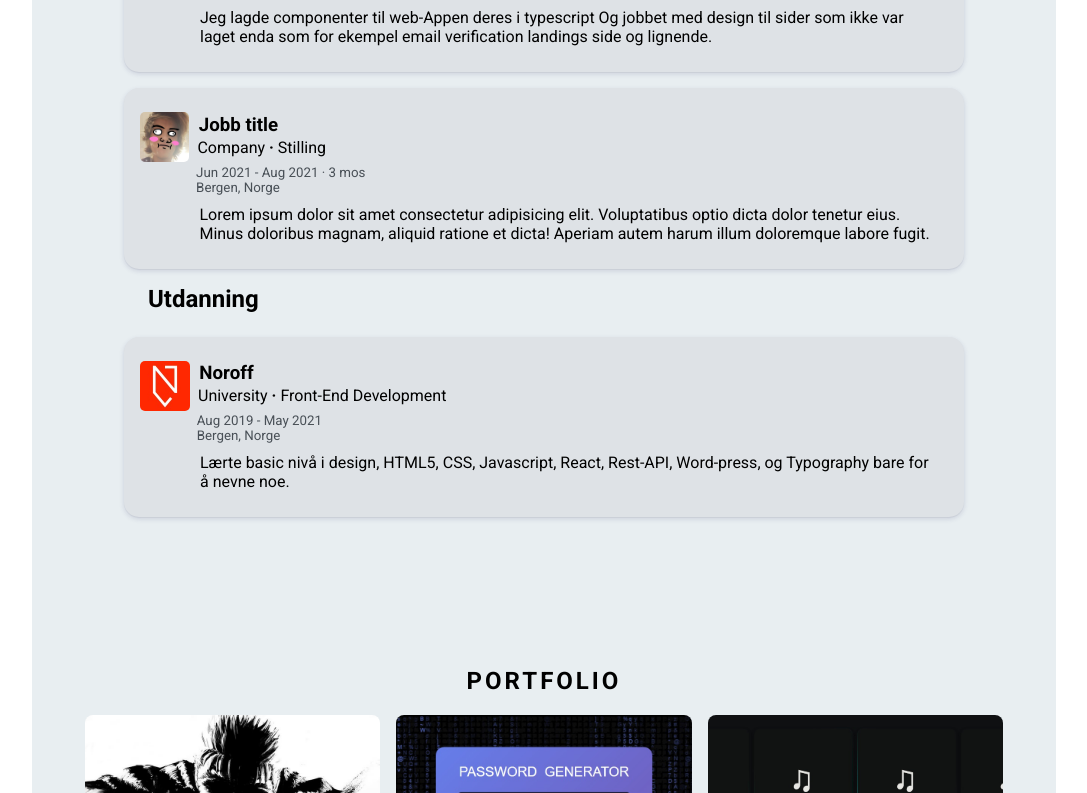
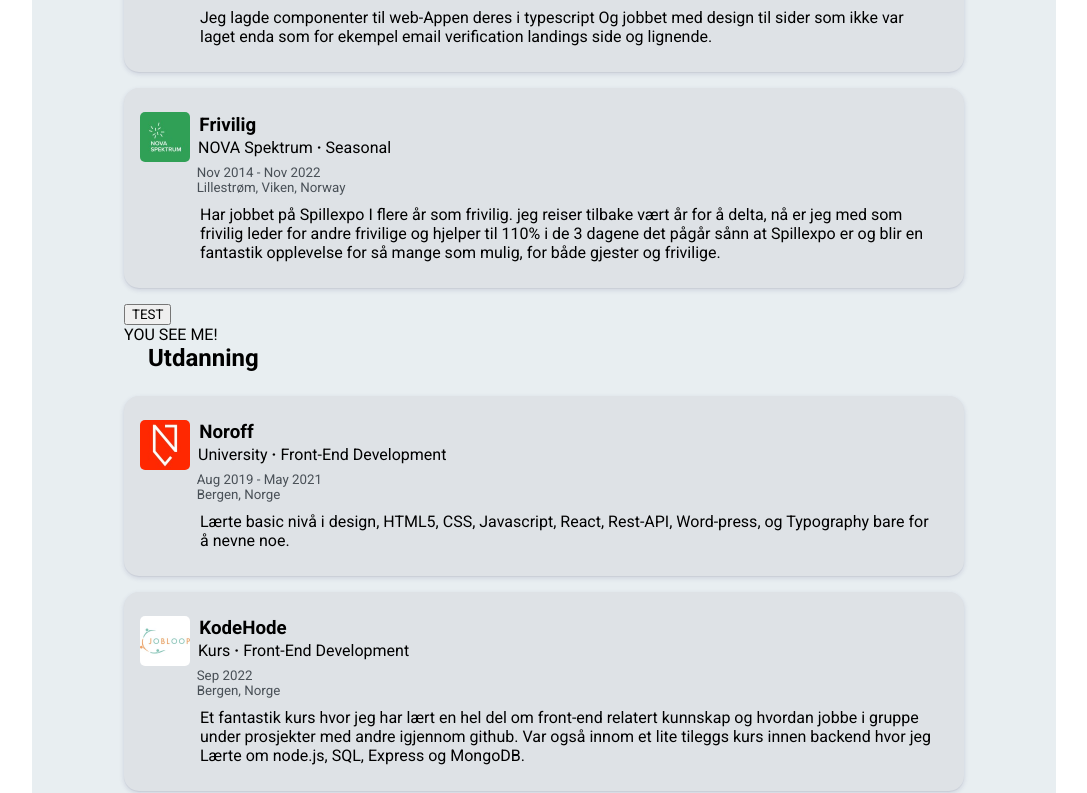
Before and after one commit to H3X-C0DE/Hex-Portfolio, a React (Create React App) app: page / in a window 1280 px wide. Shown: the part 1607-2400 px from the top of the page, without its empty margins (96-1183 px from the left). Built offline with nearby package versions, Linux system fonts and the light colour scheme.

Commit message:
added more content

```diff
--- a/src/Components/Cv.jsx
+++ b/src/Components/Cv.jsx
@@ -1,8 +1,10 @@
 import React from "react";
 import "../Styles/Cv.css";
 import placeholderImg from "../Assets/Images/me.jpg";
-import img1 from "../Assets/Images/ecplay.jpg";
+import img1 from "../Assets/Images/ecPlay.jpg";
 import img2 from "../Assets/Images/noroff.jpg";
+import img3 from "../Assets/Images/nova.jpg";
+import img4 from "../Assets/Images/jobLoop.jpg";
 
 export default function Cv() {
   return (
@@ -16,7 +18,7 @@ export default function Cv() {
             <div className="cv-card-content">
               <h3>Junior front-end developer</h3>
               <p className="cv-card-under-title">
-                EC-Play <span>·</span> Sommer Vikar
+                EC-Play <span>·</span> Seasonal
               </p>
               <p className="cv-card-info">Jun 2021 - Aug 2021 · 3 mos</p>
               <p className="cv-card-info">Bergen, Norge</p>
@@ -28,22 +30,26 @@ export default function Cv() {
             </div>
           </div>
           <div className="cv-card">
-            <img src={placeholderImg} alt="company logo" />
+            <img src={img3} alt="company logo" />
             <div className="cv-card-content">
-              <h3>Jobb title</h3>
+              <h3>Frivilig</h3>
               <p className="cv-card-under-title">
-                Company <span>·</span> Stilling
+                NOVA Spektrum <span>·</span> Seasonal
               </p>
-              <p className="cv-card-info">Jun 2021 - Aug 2021 · 3 mos</p>
-              <p className="cv-card-info">Bergen, Norge</p>
+              <p className="cv-card-info">Nov 2014 - Nov 2022 </p>
+              <p className="cv-card-info">Lillestrøm, Viken, Norway</p>
               <p>
-                Lorem ipsum dolor sit amet consectetur adipisicing elit.
-                Voluptatibus optio dicta dolor tenetur eius. Minus doloribus
-                magnam, aliquid ratione et dicta! Aperiam autem harum illum
-                doloremque labore fugit.
+                Har jobbet på Spillexpo I flere år som frivilig. jeg reiser
+                tilbake vært år for å delta, nå er jeg med som frivilig leder
+                for andre frivilige og hjelper til 110% i de 3 dagene det pågår
+                sånn at Spillexpo er og blir en fantastik opplevelse for så
+                mange som mulig, for både gjester og frivilige.
               </p>
             </div>
           </div>
+          <button id="see-more-button">TEST</button>
+          <div id="more-content">YOU SEE ME!</div>
+
           <h2 className="cv-title">Utdanning</h2>
           <div className="utdanning">
             <div className="cv-card">
@@ -62,6 +68,26 @@ export default function Cv() {
               </div>
             </div>
           </div>
+          <div className="utdanning">
+            <div className="cv-card">
+              <img src={img4} alt="company logo" />
+              <div className="cv-card-content">
+                <h3>KodeHode</h3>
+                <p className="cv-card-under-title">
+                  Kurs <span>·</span> Front-End Development
+                </p>
+                <p className="cv-card-info">Sep 2022</p>
+                <p className="cv-card-info">Bergen, Norge</p>
+                <p>
+                  Et fantastik kurs hvor jeg har lært en hel del om front-end
+                  relatert kunnskap og hvordan jobbe i gruppe under prosjekter
+                  med andre igjennom github. Var også innom et lite tileggs kurs
+                  innen backend hvor jeg Lærte om node.js, SQL, Express og
+                  MongoDB.
+                </p>
+              </div>
+            </div>
+          </div>
         </div>
       </div>
     </section>
```
Also changed, not shown: src/Assets/Images/jobLoop.jpg (added), src/Assets/Images/nova.jpg (added).
